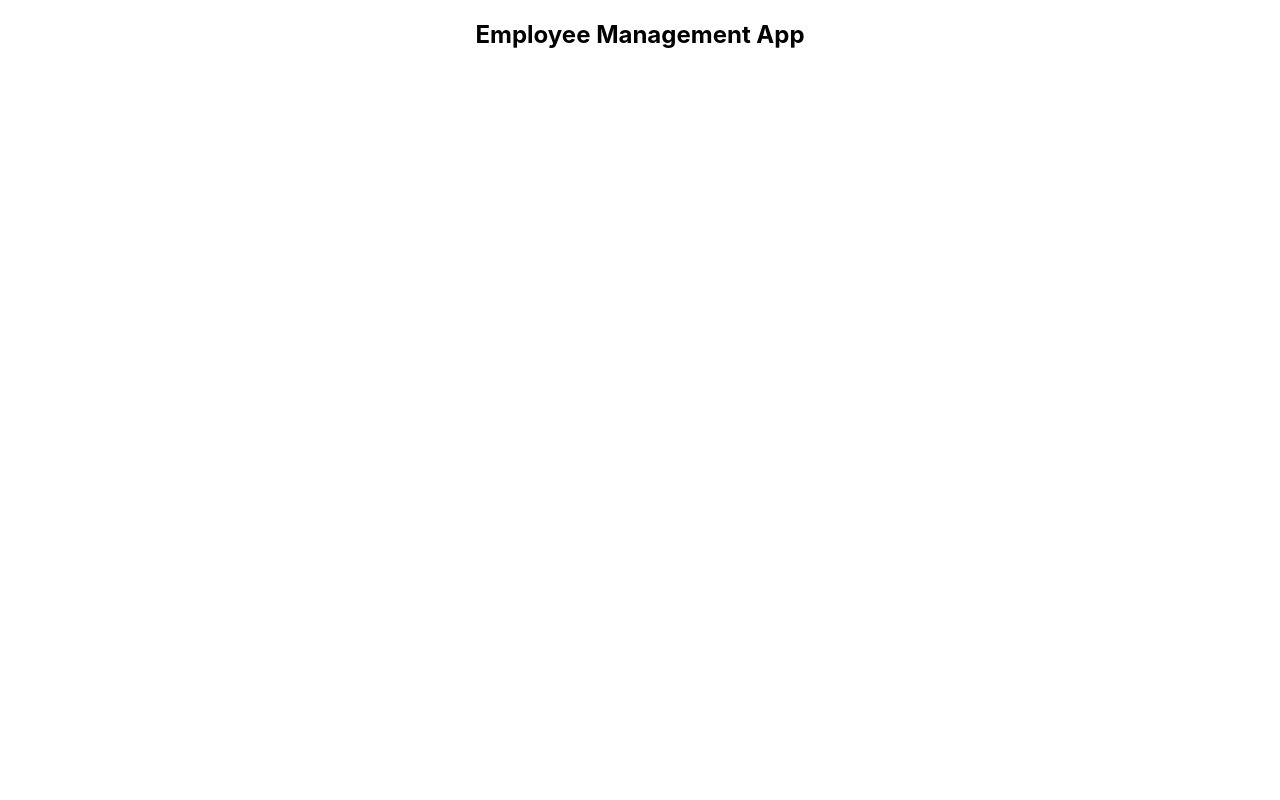
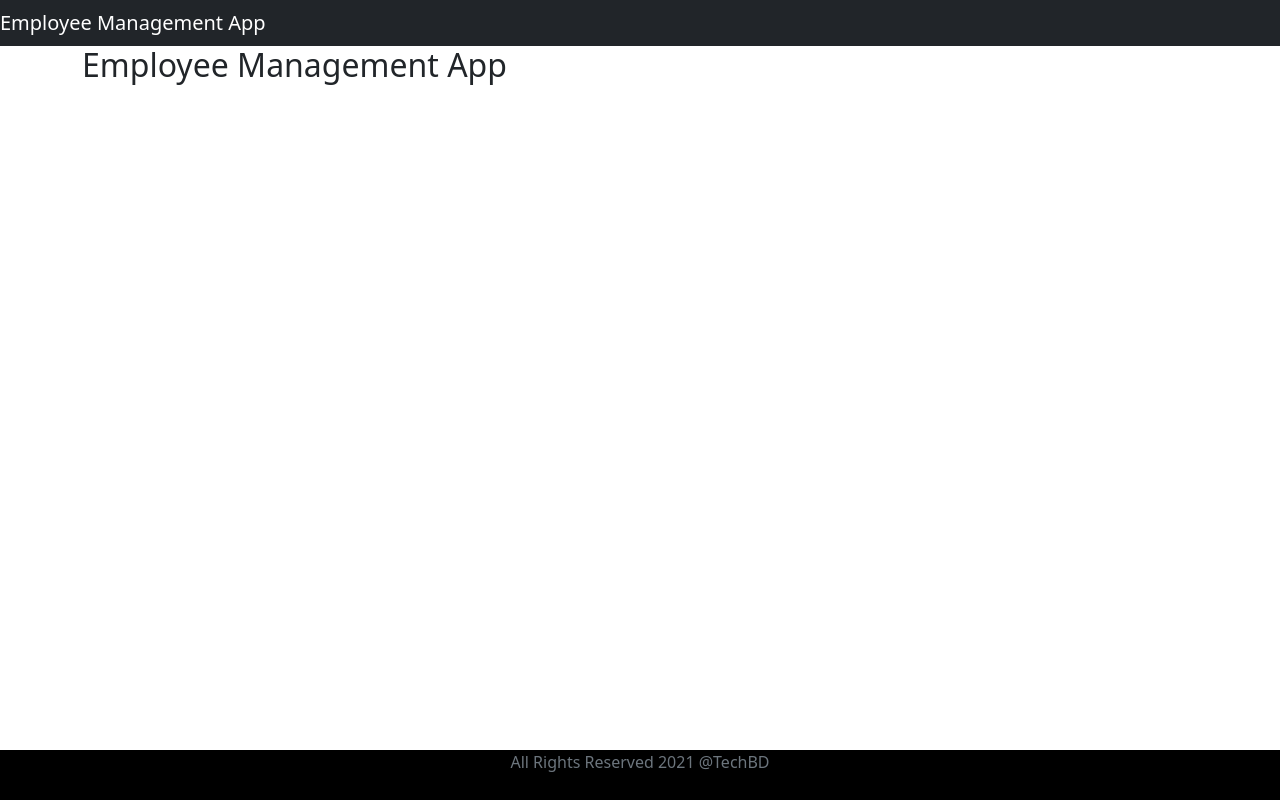
Before and after one commit to atuar123/employee_management_ui, a React (Create React App) app: page / in a window 1280 px wide. Built offline with nearby package versions, Linux system fonts and the light colour scheme.

Commit message:
file created and updated

```diff
--- a/src/App.css
+++ b/src/App.css
@@ -36,3 +36,13 @@
     transform: rotate(360deg);
   }
 }
+
+.footer {
+  position: absolute;
+  bottom: 0;
+  width:100%;
+  height: 50px;
+  background-color: black;
+  text-align: center;
+  color: white;
+}
--- a/src/App.js
+++ b/src/App.js
@@ -1,11 +1,19 @@
 import logo from './logo.svg';
 import './App.css';
+import 'bootstrap/dist/css/bootstrap.min.css'
+import HeaderComponent from './components/layout/HeaderComponent';
+import FooterComponent from './components/layout/FooterComponent';
 
 function App() {
   return (
-    <div className="App">
-     <h2>Employee Management App</h2>
+    <div>
+      <HeaderComponent/>
+      <div className="container">
+          <h2>Employee Management App</h2>
+      </div>
+      <FooterComponent/>
     </div>
+
   );
 }
 
--- /dev/null
+++ b/src/components/layout/HeaderComponent.jsx
@@ -0,0 +1,18 @@
+import React, { Component } from 'react';
+
+class HeaderComponent extends Component {
+
+    render() {
+        return (
+            <div>
+                <header>
+                <nav className="navbar navbar-expand-md navbar-dark bg-dark">
+                    <div><a href="#" className="navbar-brand">Employee Management App</a></div>
+                    </nav>
+                </header>
+            </div>
+        );
+    }
+}
+
+export default HeaderComponent;
```
Also changed, not shown: src/components/employee/CreateEmployee.jsx (added, +22 -0 lines), src/components/employee/ListEmployee.jsx (added, +23 -0 lines), src/services/EmployeeService.js (added).
